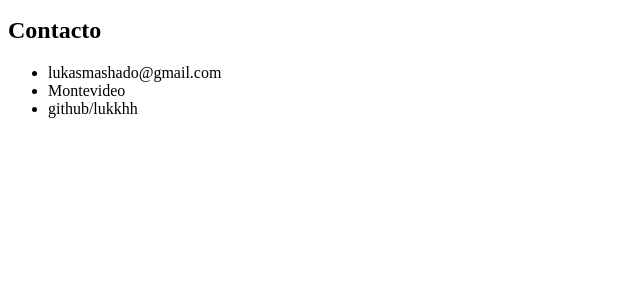
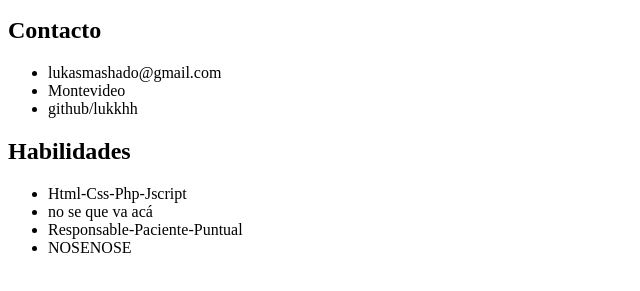
Before and after one commit to lukkhh/CVpersonal, a plain HTML site: page index.html in a window 1280 px wide. Shown: the part 101-392 px from the top of the page, without its empty margins (0-640 px from the left). Drawn offline with Linux system fonts and the light colour scheme.

Commit message:
Agrego seecion de habilidades

```diff
--- a/index.html
+++ b/index.html
@@ -16,5 +16,16 @@
             <li>Montevideo</li>
             <li>github/lukkhh</li>
         </ul>
+    </section>
+
+    <section>
+        <h2>Habilidades</h2>
+        <ul>
+            <li>Html-Css-Php-Jscript</li>
+            <li>no se que va acá</li>
+            <li>Responsable-Paciente-Puntual</li>
+            <li>NOSENOSE</li>
+        </ul>
+    </section>
 </body>
 </html>
```
